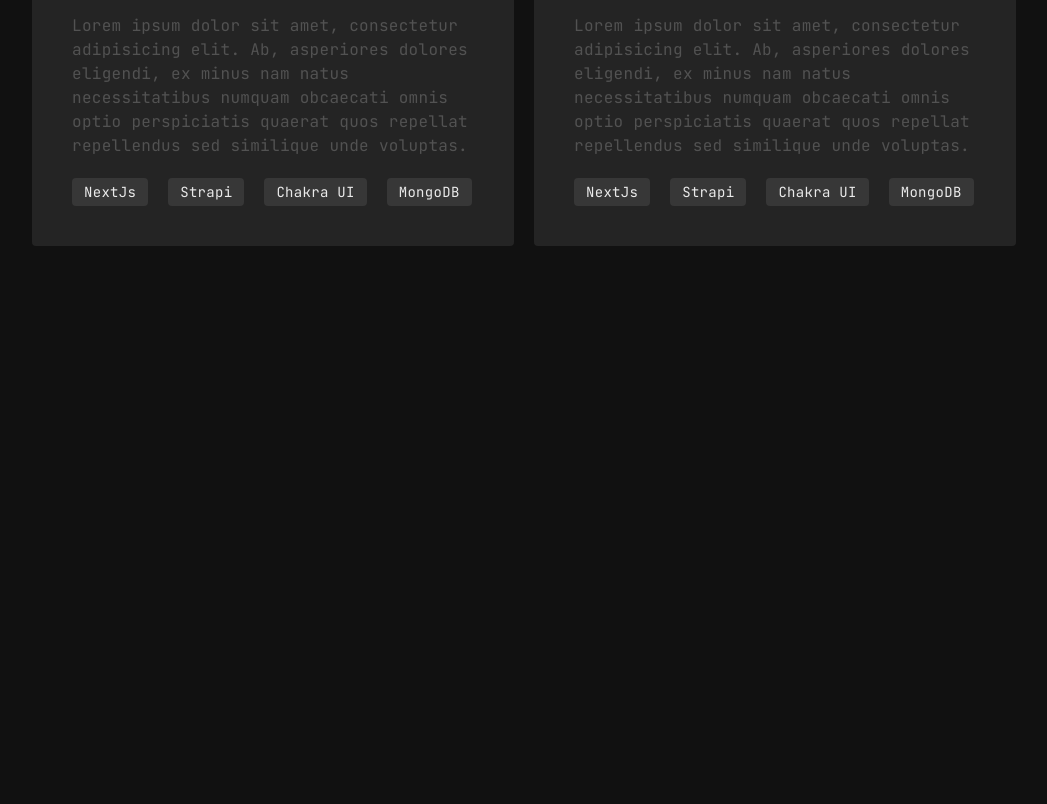
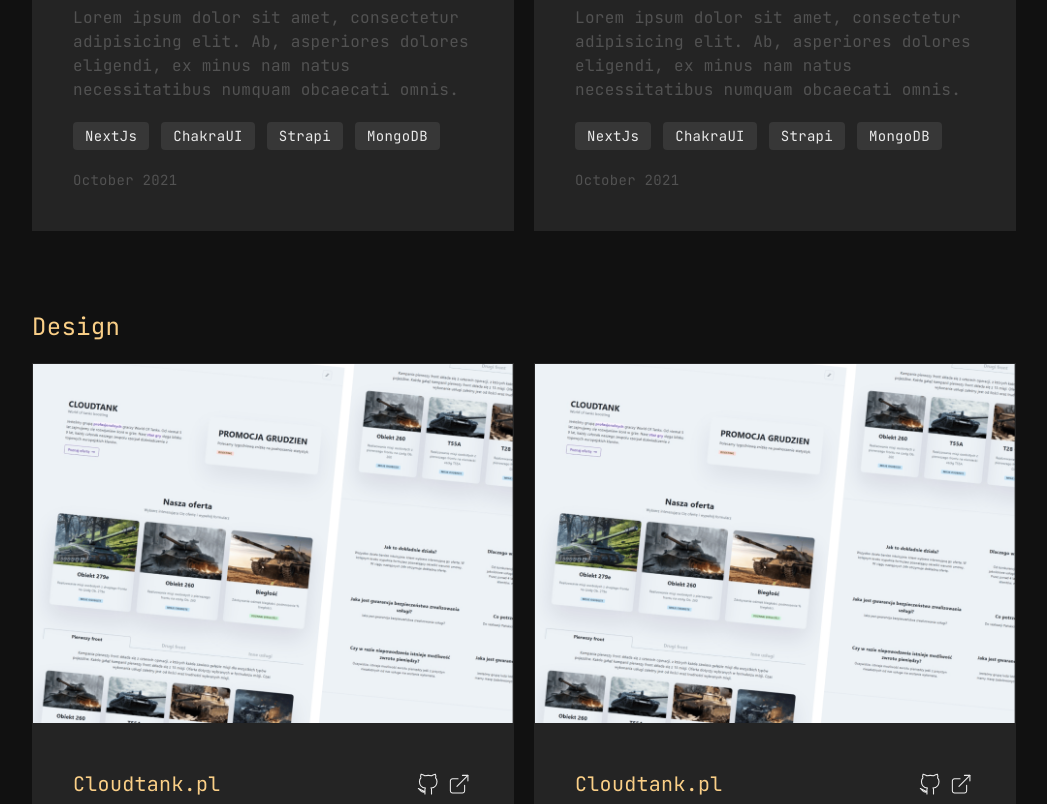
Before and after one commit to BLOCKYe/Portfolio-3.0, a Next.js app: page / in a window 1280 px wide. Shown: the part 1993-2797 px from the top of the page, without its empty margins (116-1163 px from the left). Before the commit the page ends 2279 px from the top, so only its background shows below. Built offline with nearby package versions, Linux system fonts and the light colour scheme.

Commit message:
Add some stuff to basic card

```diff
--- a/components/HomeView/ProjectCard/ProjectCard.tsx
+++ b/components/HomeView/ProjectCard/ProjectCard.tsx
@@ -11,38 +11,45 @@
 import Github from '../../../assets/icons/github-small.svg'
 import Link from '../../../assets/icons/link.svg'
 import CloudTank from '../../../assets/images/cloudtank.png'
+import Tag from "../../Tag/Tag";
 
 class ProjectCard extends Component {
+
+    private readonly tags = ['NextJs', 'ChakraUI', 'Strapi', 'MongoDB']
+
     render() {
         return (
-            <div className={'bg-justDark-light rounded'}>
+            <div
+                className={'bg-justDark-light transition-all border-[1px] border-justDark-light hover:border-[1px] ' +
+                    'hover:border-extra-color cursor-pointer overflow-hidden group'}>
 
-                <Image src={CloudTank} alt={'Cloud Tank'} />
+                <Image src={CloudTank} alt={'Cloud Tank'} className={'group-hover:scale-105 transition-all'}/>
 
                 <div className="p-3 md:p-10">
-                    <div className="text-lg text-extra-color">
-                        Cloudtank.pl
+                    <div className="flex items-center justify-between flex-wrap">
+                        <div className="text-xl text-extra-color">
+                            Cloudtank.pl
+                        </div>
+
+                        <div className="flex gap-1">
+                            <Github />
+                            <Link />
+                        </div>
                     </div>
 
                     <div className="text-md text-justWhite-dark mt-3">
                         Lorem ipsum dolor sit amet, consectetur adipisicing elit. Ab, asperiores dolores eligendi, ex
-                        minus nam natus necessitatibus numquam obcaecati omnis optio perspiciatis quaerat quos repellat
-                        repellendus sed similique unde voluptas.
+                        minus nam natus necessitatibus numquam obcaecati omnis.
                     </div>
 
-                    <div className="flex gap-3 md:gap-5 mt-5 flex-wrap">
-                        <div className="bg-[#373737] p-1 px-3 text-sm rounded">
-                            NextJs
-                        </div>
-                        <div className="bg-[#373737] p-1 px-3 text-sm rounded">
-                            Strapi
-                        </div>
-                        <div className="bg-[#373737] p-1 px-3 text-sm rounded">
-                            Chakra UI
-                        </div>
-                        <div className="bg-[#373737] p-1 px-3 text-sm rounded">
-                            MongoDB
-                        </div>
+                    <div className="flex gap-2 md:gap-3 mt-5 flex-wrap">
+                        {[].slice.call(this.tags).map((tag: string) =>
+                            <Tag text={tag} />
+                        )}
+                    </div>
+
+                    <div className="mt-5 text-sm text-justWhite-dark">
+                        October 2021
                     </div>
                 </div>
             </div>
--- /dev/null
+++ b/components/Tag/Tag.tsx
@@ -0,0 +1,25 @@
+/*
+ * Project: portfolio-3.0
+ * Author: Dominik Obłoza
+ * User: @BLOCKYe
+ * Date: 24.04.2022
+ * Time: 11:51
+*/
+
+import React, {Component} from 'react';
+
+interface ITag {
+    text: string
+}
+
+class Tag extends Component<ITag, any> {
+    render() {
+        return (
+            <div className={'bg-[#373737] p-1 px-3 text-sm rounded'}>
+                {this.props.text}
+            </div>
+        );
+    }
+}
+
+export default Tag;
--- a/pages/index.tsx
+++ b/pages/index.tsx
@@ -88,12 +88,39 @@
                         Lorem ipsum dolor sit amet, consectetur adipisicing elit. Quidem, veniam?
                     </div>
 
-                    {/* <--- Code projects ---> */}
+
+                    {/* <--- Code ---> */}
                     <div className="text-xl md:text-2xl mt-10 text-extra-color">
                         Code
                     </div>
 
                     <div className="grid md:grid-cols-2 gap-5 mt-5">
+                        <ProjectCard />
+                        <ProjectCard />
+                        <ProjectCard />
+                        <ProjectCard />
+                    </div>
+
+
+                    {/* <--- Design ---> */}
+                    <div className="text-xl md:text-2xl mt-20 text-extra-color">
+                        Design
+                    </div>
+
+                    <div className="grid md:grid-cols-2 gap-5 mt-5">
+                        <ProjectCard />
+                        <ProjectCard />
+                    </div>
+
+
+                    {/* <--- Sandbox ---> */}
+                    <div className="text-xl md:text-2xl mt-20 text-extra-color">
+                        Sandbox
+                    </div>
+
+                    <div className="grid md:grid-cols-2 gap-5 mt-5">
+                        <ProjectCard />
+                        <ProjectCard />
                         <ProjectCard />
                         <ProjectCard />
                         <ProjectCard />
```
